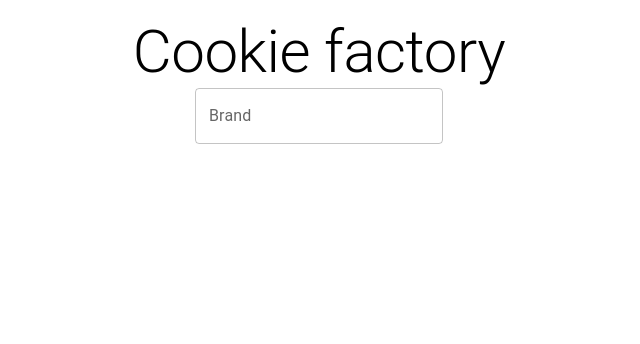
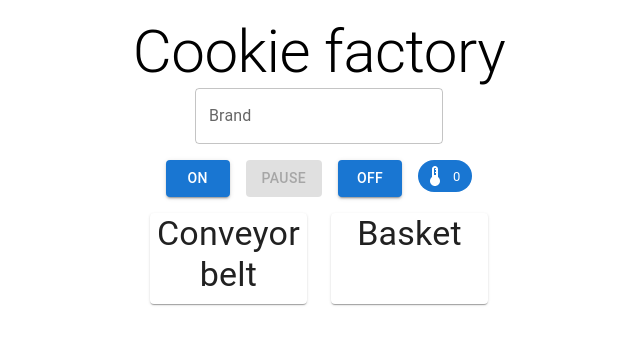
Before and after one commit to aYo-dev/biscuit-machine, a React (Create React App) app: page / in a window 1280 px wide. Shown: the top 344 px of the page, without its empty margins (321-961 px from the left). Built offline with nearby package versions, Linux system fonts and the light colour scheme.

Commit message:
Create BisquitMachine and BisquitList components

```diff
--- a/src/App.tsx
+++ b/src/App.tsx
@@ -1,5 +1,6 @@
 import { useMemo, useState } from 'react';
 import './App.css';
+import { BiscuiteMachine } from './components/BiscuiteMachine';
 import { Alert, Container, Fade, TextField, Typography } from '@mui/material';
 import { isEmpty } from 'ramda';
 
@@ -16,6 +17,7 @@ function App() {
           <Fade in={showAlert} timeout={1000}>
             <Alert severity="info">Please enter a brand name to continue!</Alert>
           </Fade>} */}
+        <BiscuiteMachine brand={brand} />
       </Container>
     </div>
   );
--- /dev/null
+++ b/src/components/BiscuiteMachine.tsx
@@ -0,0 +1,120 @@
+import { Box, Button, Chip } from "@mui/material";
+import { Stack } from "@mui/system";
+import { cond, equals, isEmpty } from "ramda";
+import { useEffect, useState } from "react";
+
+import { BisquiteStates, MachineStates } from "../enums";
+import { useMotor } from "../hooks/use-motor";
+import { IBisquite } from "../interfaces";
+import { BisquitList } from "./BisquitList";
+import ThermostatIcon from '@mui/icons-material/DeviceThermostat';
+import { TryCatch, Either } from 'lambda-ts';
+
+
+const isOn = equals(MachineStates.on);
+const isOff = equals(MachineStates.off);
+const isPause = equals(MachineStates.off);
+
+interface BiscuitMachineProps{
+  brand: string,
+}
+
+export const BiscuiteMachine = (props: BiscuitMachineProps) => {
+  const [machineState, switchMachine] = useState(MachineStates.off);
+  const [temperature, setTemperature] = useState(0);
+  const [setMotorState, pulse] = useMotor();
+
+  const [bisquitesForConvey, addBisquiteForConvey] = useState([] as IBisquite[]);
+  const [basket, addToBasket] = useState([] as IBisquite[]);
+  const [raw, addRaw] = useState({} as IBisquite);
+  const [stamped, addStamped] = useState({} as IBisquite);
+  const [inOven, putInOven] = useState({} as IBisquite);
+
+  const extrude = (id: number) => ({id, stamp: '', state: BisquiteStates.raw});
+  const stamp = (bisquite: IBisquite) => ({...bisquite, stamp: props.brand, state: BisquiteStates.stamped});
+  const bake = (bisquite: IBisquite) => ({...bisquite, state: BisquiteStates.bake});
+  const done = (bisquite: IBisquite) => ({...bisquite, state: BisquiteStates.baked});
+
+  const start = () => {
+    switchMachine(MachineStates.on);
+    setMotorState(true);
+  }
+
+  const stop = () => {
+    switchMachine(MachineStates.off);
+    setMotorState(false);
+  }
+
+  const pause = () => {
+    switchMachine(MachineStates.pause)
+    setMotorState(false);
+  }
+
+  useEffect(() => {
+    if(isOn(machineState)) {
+      setTemperature(240);
+    }
+
+    if(isOff(machineState)) {
+      setTemperature(0);
+    }
+  }, [machineState]);
+
+  const getTermostatColor = cond([
+    [equals(0),  () => 'primary'],
+    [equals(240),  () => 'error'],
+  ]);
+
+  const getBisquiteSafer = (el: IBisquite): IBisquite[] => Either(!isEmpty(el))
+    // this will happens only if bisquite is not empty
+    .map(_ => [el])
+    // finaly we take the bisquite wraped on bisquite or empty array
+    .fold(_ => [], v => v) as IBisquite[];
+
+  const updateConveyorBelt = (): void => {
+    const updatedList = TryCatch(() => getBisquiteSafer(raw))
+      .map(el => [...el, ...getBisquiteSafer(stamped)])
+      .map(el => [...el, ...getBisquiteSafer(inOven)])
+      .get();
+
+    // update convey belt
+    addBisquiteForConvey(updatedList);
+  }
+
+  useEffect(() => {
+    if(!isOn(machineState)) return;
+    // The order is important
+    // first if there is any stamped cookies it should be put in the oven
+    // to free a space for the new stamped one
+    // then we should check if there is any raw cookie and if so it should be stamped
+    // and only then when we are sure that there is a free space in the convaey belt
+    // we can create new raw cookie with the extruder
+
+    // if there is in the oven we should put them out because it will burn
+    !isEmpty(inOven) && addToBasket((prev) => [...prev, done(inOven)]);
+    // if there is stamped cookie we should put in the oven
+    !isEmpty(stamped) && putInOven(bake(stamped))
+    // if there is raw cookie we should stamp it
+    !isEmpty(raw) && addStamped(stamp(raw));
+    // The id is the pulse on this way we could track the process
+    addRaw(extrude(pulse));
+
+    updateConveyorBelt();
+  }, [pulse]);
+
+  return (<>
+    <Box display="flex" alignItems='center' flexDirection="column">
+      <Stack direction="row" spacing={2} padding={2}>
+        <Button variant="contained" onClick={start}>On</Button>
+        <Button variant="contained" disabled={isOff(machineState)} onClick={pause}>Pause</Button>
+        <Button variant="contained" onClick={stop}>Off</Button>
+        <Chip icon={<ThermostatIcon />} label={temperature} color={getTermostatColor(temperature) as any}/>
+      </Stack>
+      {!bisquitesForConvey && <p>It looks like the belt is empty...</p>}
+      <Stack direction='row' spacing={3}>
+        {bisquitesForConvey && <BisquitList title="Conveyor belt" bisquites={bisquitesForConvey}/>}
+        {basket && <BisquitList title="Basket" bisquites={basket}/>}
+      </Stack>
+    </Box>
+  </>);
+}
--- /dev/null
+++ b/src/components/BisquitList.tsx
@@ -0,0 +1,60 @@
+import { List, ListItem, ListItemIcon, ListItemText, ListSubheader, Paper, Typography } from "@mui/material";
+import { cond, equals } from "ramda";
+import styled from 'styled-components';
+
+import DoughIcon from '@mui/icons-material/Downloading';
+import StampIcon from '@mui/icons-material/Approval';
+import BakeIcon from '@mui/icons-material/Fireplace';
+import BakedIcon from '@mui/icons-material/CheckCircleOutline';
+
+import { BisquiteStates } from "../enums";
+import { IBisquite } from "../interfaces";
+
+interface IConveyorProps {
+  bisquites: IBisquite[],
+  title: string,
+}
+
+const StyledListItem = styled(ListItem)`
+  border-bottom: 1px solid;
+`;
+
+const StyledList = styled(List)`
+  ${StyledListItem} {
+    &:last-child {
+      border-bottom: none;
+    }
+  }
+`;
+
+const StyledPaper = styled(Paper)`
+  width: 50%;
+`;
+
+export const BisquitList = ({bisquites, title}: IConveyorProps) => {
+  const getIcon = cond([
+    [equals(BisquiteStates.raw),  () => <DoughIcon />],
+    [equals(BisquiteStates.stamped), () => <StampIcon />],
+    [equals(BisquiteStates.bake), () => <BakeIcon />],
+    [equals(BisquiteStates.baked), () => <BakedIcon />],
+  ]);
+
+  return (
+  <StyledPaper>
+    <StyledList subheader={
+      <Typography variant="h4" component="h2">{title}</Typography>
+    }>
+      {bisquites.map((el) =>
+        <StyledListItem key={el.id} alignItems="flex-start">
+          <ListItemText
+            primary={`${el.stamp} - ${el.id}`}
+            secondary={el.stamp || '...'}
+          />
+          <ListItemIcon>
+            {getIcon(el.state)}
+          </ListItemIcon>
+        </StyledListItem>
+      )}
+    </StyledList>
+  </StyledPaper>)
+}
```
Also changed, not shown: 1 other file (tests, documents, lock files or other folders).
